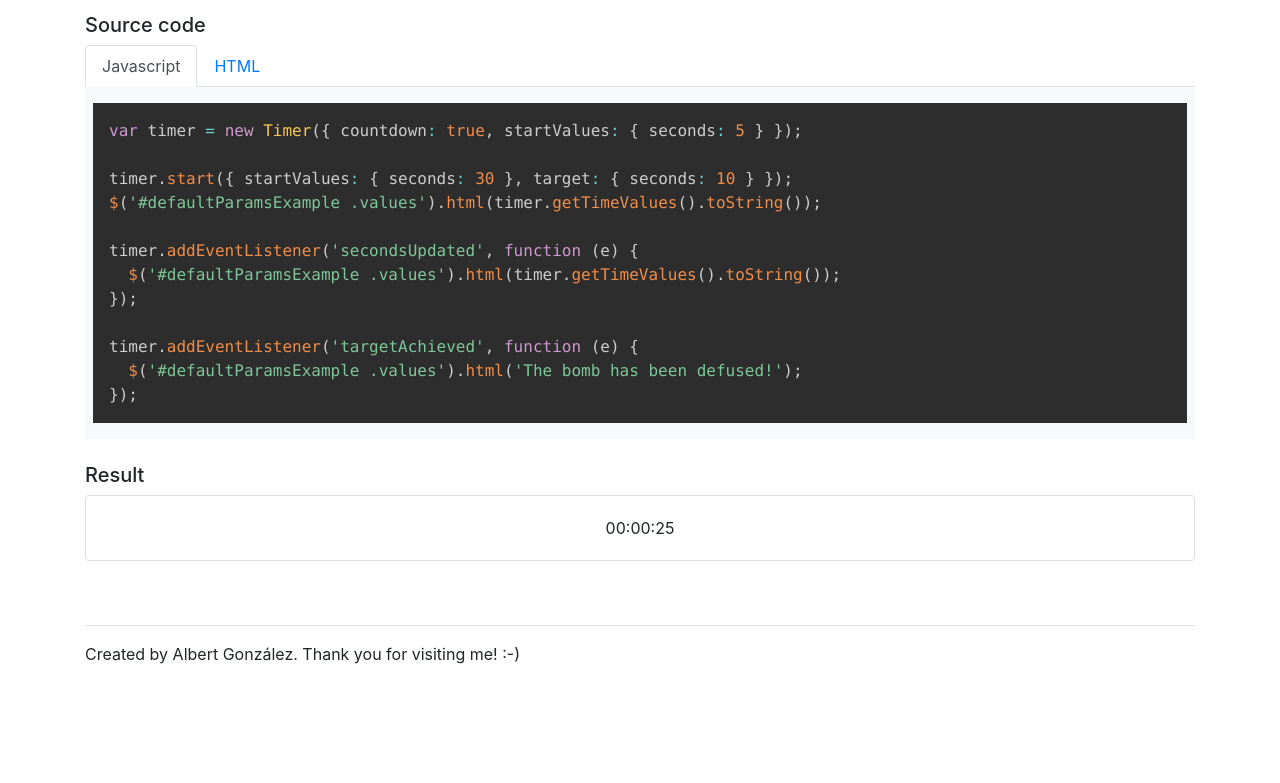
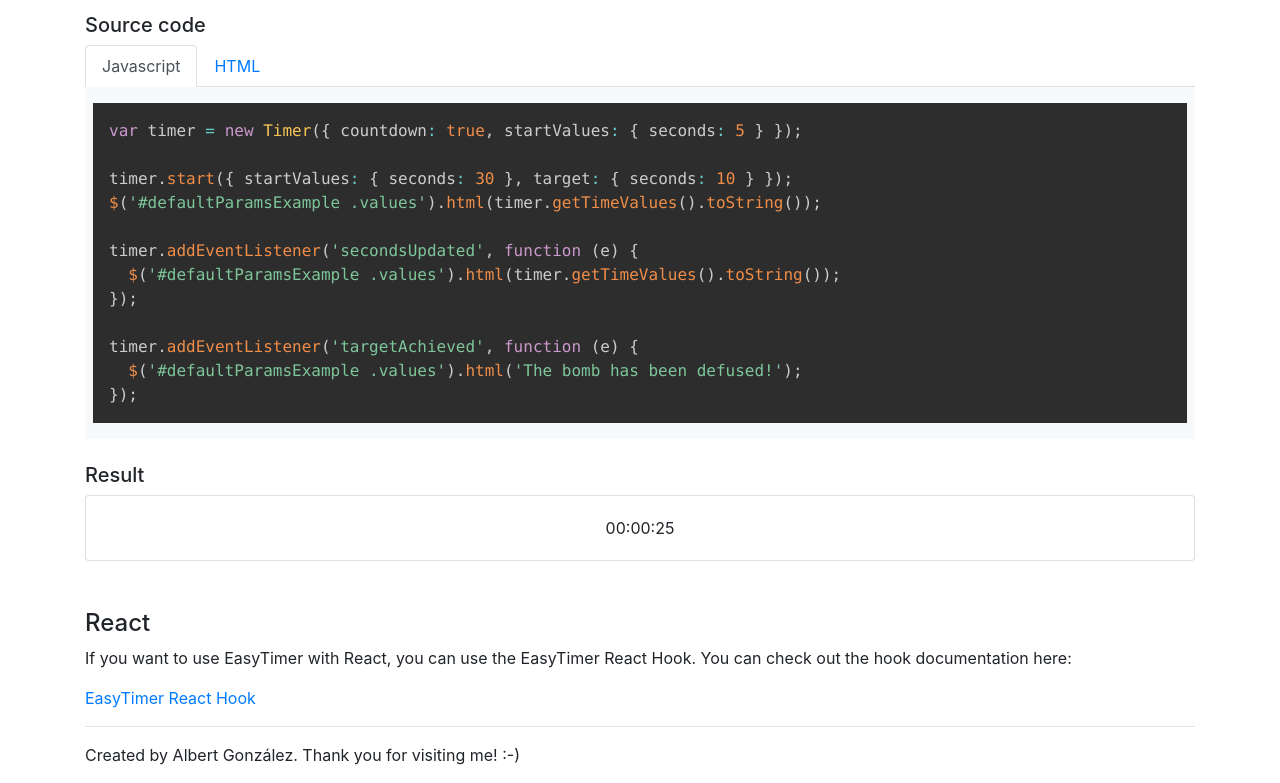
Before and after one commit to albert-gonzalez/easytimer.js, a website: page index.html in a window 1280 px wide. Shown: the part 6389-7172 px from the top of the page. Before the commit the page ends 7071 px from the top, so only its background shows below. Drawn offline with Linux system fonts and the light colour scheme.

Commit message:
react hook info added to docs

```diff
--- a/index.html
+++ b/index.html
@@ -43,6 +43,7 @@
                   <li><a class="dropdown-item" href="#callbackTitleExample">Callback</a></li>
                   <li><a class="dropdown-item" href="#tenthOfSecondsExample">Interval of Tenth of Seconds</a></li>
                   <li><a class="dropdown-item" href="#defaultParamsTitleExample">Default Parameters</a></li>
+                  <li><a class="dropdown-item" href="#reactHook">React</a></li>
                 </ul>
             </li>
             <li class="nav-item"><a class="nav-link" href="https://github.com/albert-gonzalez/easytimer.js">GitHub</a></li>
@@ -466,6 +467,15 @@ timer.addEventListener('targetAchieved', function (e) {
         </div>
       </div>
 
+      <h4 id="reactHook">React</h4>
+
+      <p>
+        If you want to use EasyTimer with React, you can use the EasyTimer React Hook. You can check out the hook documentation here:
+      </p>
+      <p>
+        <a href="https://github.com/albert-gonzalez/easytimer-react-hook">EasyTimer React Hook</a>
+      </p>
+
       <hr>
 
       <footer>
```
Also changed, not shown: README.md.
